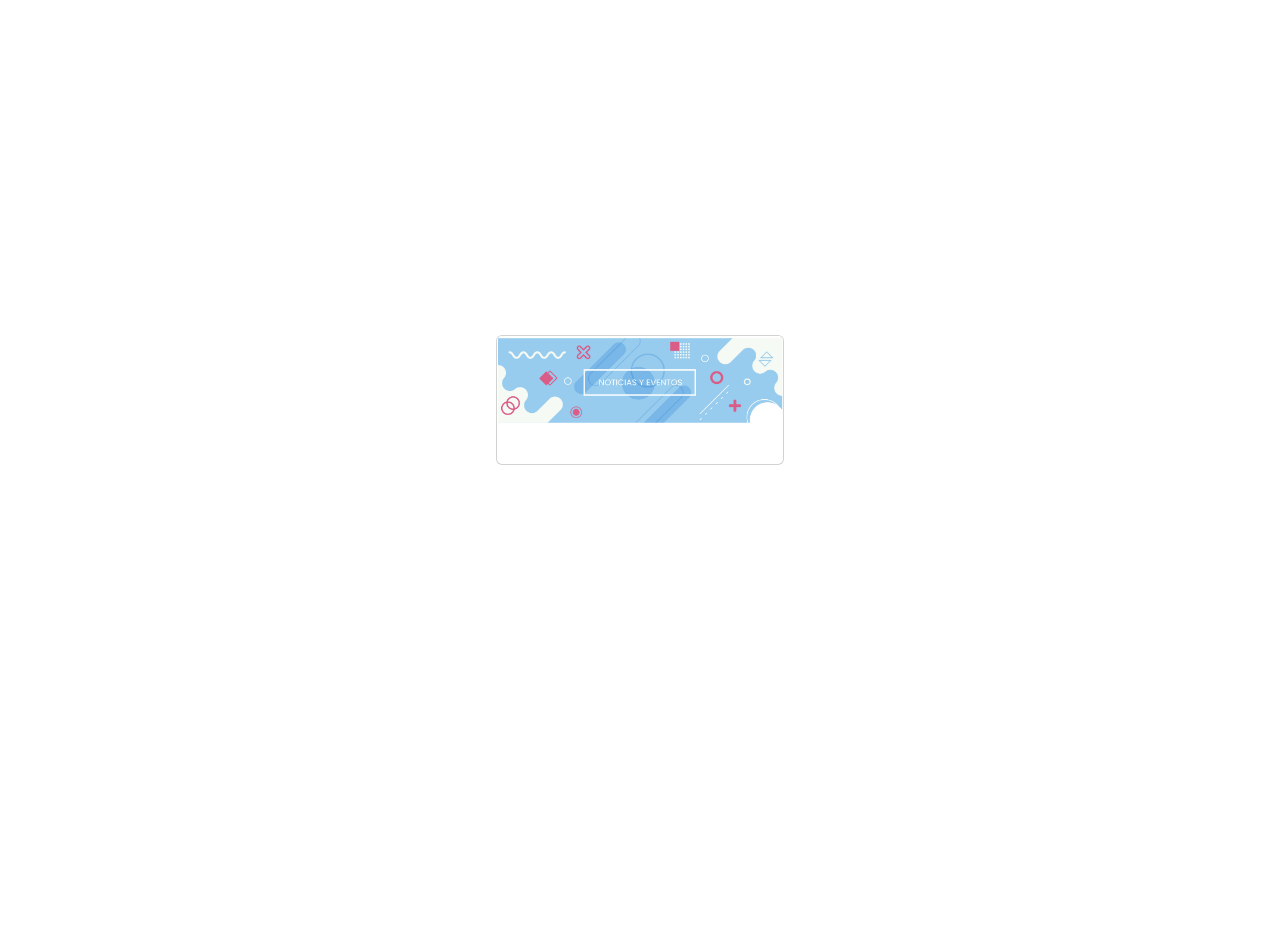
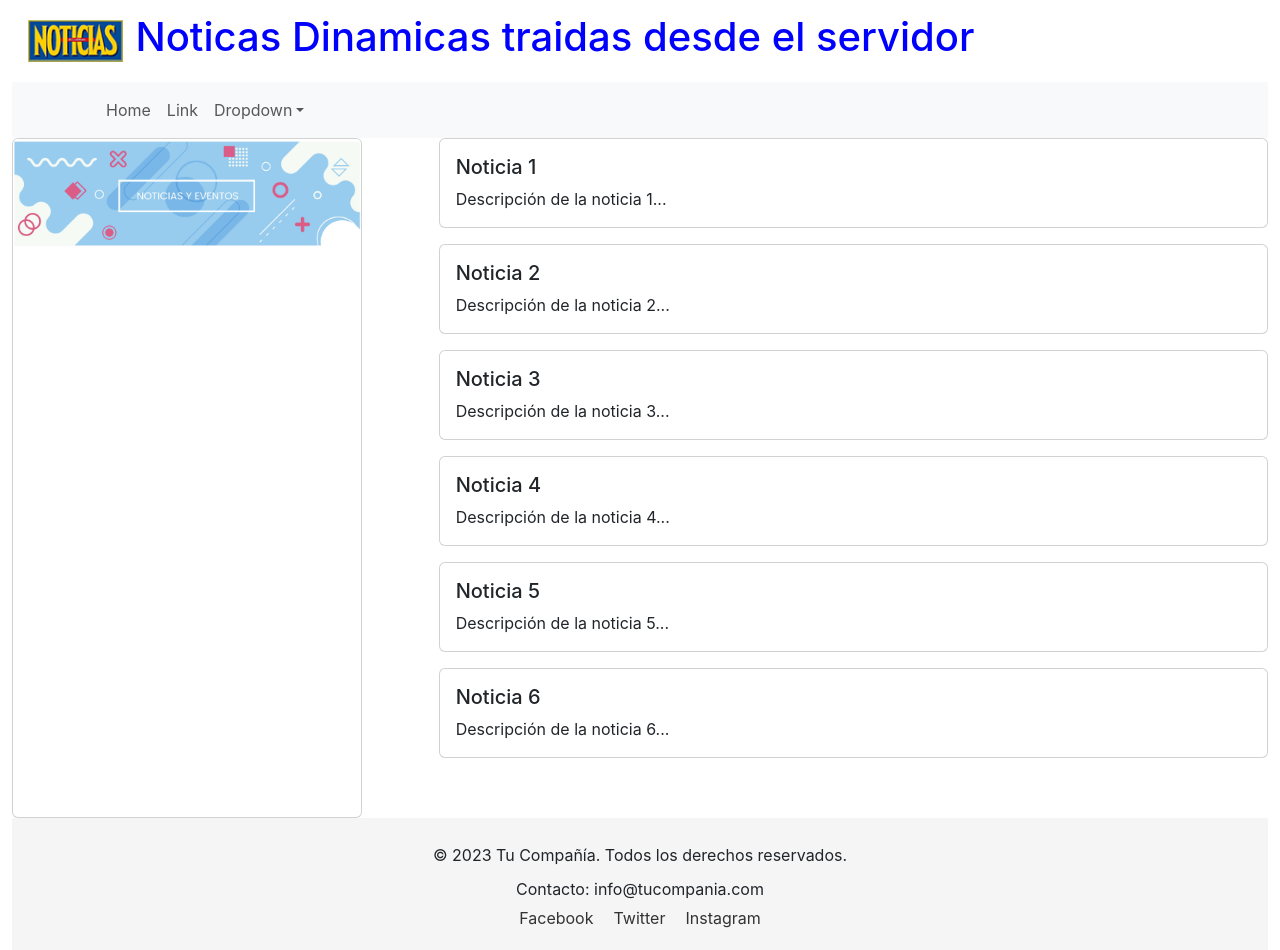
Before and after one commit to sulbaranjc/noticias-frontend-react, a React (Create React App) app: page / in a window 1280 px wide. Before the commit the page ends 800 px from the top, so only its background shows below. Built offline with nearby package versions, Linux system fonts and the light colour scheme; no server answers; the HTML template or start-up script is replaced by a standard one.

Commit message:
Add react-bootstrap and @babel/plugin-proposal-private-property-in-object dependencies, update CSS for FooterApp, and update title in index.html

```diff
--- a/package.json
+++ b/package.json
@@ -9,6 +9,7 @@
     "axios": "^1.6.2",
     "bootstrap": "^5.3.2",
     "react": "^18.2.0",
+    "react-bootstrap": "^2.9.1",
     "react-dom": "^18.2.0",
     "react-router-dom": "^6.21.0",
     "react-scripts": "5.0.1",
@@ -37,5 +38,8 @@
       "last 1 firefox version",
       "last 1 safari version"
     ]
+  },
+  "devDependencies": {
+    "@babel/plugin-proposal-private-property-in-object": "^7.21.11"
   }
 }
--- a/public/index.html
+++ b/public/index.html
@@ -10,34 +10,11 @@
       content="Web site created using create-react-app"
     />
     <link rel="apple-touch-icon" href="%PUBLIC_URL%/logo192.png" />
-    <!--
-      manifest.json provides metadata used when your web app is installed on a
-      user's mobile device or desktop. See https://developers.google.com/web/fundamentals/web-app-manifest/
-    -->
     <link rel="manifest" href="%PUBLIC_URL%/manifest.json" />
-    <!--
-      Notice the use of %PUBLIC_URL% in the tags above.
-      It will be replaced with the URL of the `public` folder during the build.
-      Only files inside the `public` folder can be referenced from the HTML.
-
-      Unlike "/favicon.ico" or "favicon.ico", "%PUBLIC_URL%/favicon.ico" will
-      work correctly both with client-side routing and a non-root public URL.
-      Learn how to configure a non-root public URL by running `npm run build`.
-    -->
-    <title>React App</title>
+    <title>Noticias App</title>
   </head>
   <body>
     <noscript>You need to enable JavaScript to run this app.</noscript>
     <div id="root"></div>
-    <!--
-      This HTML file is a template.
-      If you open it directly in the browser, you will see an empty page.
-
-      You can add webfonts, meta tags, or analytics to this file.
-      The build step will place the bundled scripts into the <body> tag.
-
-      To begin the development, run `npm start` or `yarn start`.
-      To create a production bundle, use `npm run build` or `yarn build`.
-    -->
   </body>
 </html>
--- a/src/App.css
+++ b/src/App.css
@@ -36,3 +36,30 @@
     transform: rotate(360deg);
   }
 }
+/* Estilos para FooterApp */
+.footer {
+  background-color: #f5f5f5;
+  text-align: center;
+  padding: 20px 0;
+}
+
+.footer .container {
+  display: flex;
+  flex-direction: column;
+  align-items: center;
+  justify-content: center;
+}
+
+.footer p {
+  margin: 5px 0;
+}
+
+.social-links a {
+  margin: 0 10px;
+  text-decoration: none;
+  color: #333;
+}
+
+.social-links a:hover {
+  text-decoration: underline;
+}
--- a/src/App.js
+++ b/src/App.js
@@ -1,35 +1,28 @@
-import React, { useState, useEffect } from 'react';
-import axios from 'axios';
 import './App.css';
-import bannerNoticias from './Banner-noticias.jpg';
+import Noticia from './components/Noticia';
+import Titulo from './components/Titulo';
+import NavbarApp from './components/NavbarApp.jsx';
+import FooterApp from './components/FooterApp'; // Asegúrate de importar FooterApp
+import BloqueNoticiasEstaticas from './components/BloqueNoticiasEstaticas';
+import { Container, Row, Col } from 'react-bootstrap';
 
 function App() {
-  const [noticia, setNoticia] = useState({ titulo: '', desarrollo: '' });
-  const [noticiaId, setNoticiaId] = useState(0);
-
-  useEffect(() => {
-    const interval = setInterval(() => {
-      axios.get(`http://127.0.0.1:8000/api/noticias/siguiente/${noticiaId}`)
-        .then(response => {
-          setNoticia(response.data);
-          setNoticiaId(response.data.id);
-        })
-        .catch(error => console.log(error));
-    }, 5000);
-
-    return () => clearInterval(interval);
-  }, [noticiaId]);
-
   return (
-    <div className="App d-flex justify-content-center align-items-center" style={{ height: '100vh' }}>
-      <div className="card" style={{ width: '18rem' }}>
-        <img src={bannerNoticias} className="card-img-top" alt="Avances de noticias" />
-        <div className="card-body">
-          <h5 className="card-title">{noticia.titulo}</h5>
-          <p className="card-text">{noticia.desarrollo}</p>
-        </div>
-      </div>
-    </div>
+    <Container fluid>
+      <Row>
+        <Col><Titulo /></Col>
+      </Row>
+      <Row>
+        <Col><NavbarApp/></Col>
+      </Row>
+      <Row>
+        <Col md={4}><Noticia /></Col>
+        <Col md={8}><BloqueNoticiasEstaticas /></Col>
+      </Row>
+      <Row>
+        <Col><FooterApp/></Col>
+      </Row>
+    </Container>
   );
 }
 
--- /dev/null
+++ b/src/components/BloqueNoticiasEstaticas.js
@@ -0,0 +1,31 @@
+// BloqueNoticiasEstaticas.jsx
+import React from 'react';
+import { Card } from 'react-bootstrap';
+
+const BloqueNoticiasEstaticas = () => {
+  // Ejemplo de noticias estáticas
+  const noticiasEstaticas = [
+    { titulo: 'Noticia 1', descripcion: 'Descripción de la noticia 1...' },
+    { titulo: 'Noticia 2', descripcion: 'Descripción de la noticia 2...' },
+    { titulo: 'Noticia 3', descripcion: 'Descripción de la noticia 3...' },
+    { titulo: 'Noticia 4', descripcion: 'Descripción de la noticia 4...' },
+    { titulo: 'Noticia 5', descripcion: 'Descripción de la noticia 5...' },
+    { titulo: 'Noticia 6', descripcion: 'Descripción de la noticia 6...' },
+    // Agrega más noticias según sea necesario
+  ];
+
+  return (
+    <div>
+      {noticiasEstaticas.map((noticia, index) => (
+        <Card key={index} className="mb-3">
+          <Card.Body>
+            <Card.Title>{noticia.titulo}</Card.Title>
+            <Card.Text>{noticia.descripcion}</Card.Text>
+          </Card.Body>
+        </Card>
+      ))}
+    </div>
+  );
+}
+
+export default BloqueNoticiasEstaticas;
--- /dev/null
+++ b/src/components/FooterApp.js
@@ -0,0 +1,21 @@
+// FooterApp.jsx
+import React from 'react';
+
+const FooterApp = () => {
+  return (
+    <footer className="footer">
+      <div className="container">
+        <p>&copy; {new Date().getFullYear()} Tu Compañía. Todos los derechos reservados.</p>
+        <p>Contacto: info@tucompania.com</p>
+        <div className="social-links">
+          {/* Enlaces a redes sociales, puedes cambiarlos o agregar más */}
+          <a href="https://facebook.com" target="_blank" rel="noopener noreferrer">Facebook</a>
+          <a href="https://twitter.com" target="_blank" rel="noopener noreferrer">Twitter</a>
+          <a href="https://instagram.com" target="_blank" rel="noopener noreferrer">Instagram</a>
+        </div>
+      </div>
+    </footer>
+  );
+}
+
+export default FooterApp;
--- /dev/null
+++ b/src/components/HeadApp.css
@@ -0,0 +1,16 @@
+/* HeadApp.css */
+
+/* Asegúrate de que el título se centre correctamente */
+.navbar-brand {
+  display: flex;
+  align-items: center;
+  justify-content: center;
+}
+
+/* Estilos para el título */
+.navbar-brand h1 {
+  margin-left: 10px; /* Ajusta según sea necesario */
+  text-align: center;
+  color : blue;
+  flex-grow: 1; /* Ocupa el espacio disponible */
+}
--- /dev/null
+++ b/src/components/NavbarApp.jsx
@@ -0,0 +1,34 @@
+import Container from 'react-bootstrap/Container';
+import Nav from 'react-bootstrap/Nav';
+import Navbar from 'react-bootstrap/Navbar';
+import NavDropdown from 'react-bootstrap/NavDropdown';
+
+function BasicExample() {
+  return (
+    <Navbar expand="lg" className="bg-body-tertiary">
+      <Container>
+        <Navbar.Brand href="#home"></Navbar.Brand>
+        <Navbar.Toggle aria-controls="basic-navbar-nav" />
+        <Navbar.Collapse id="basic-navbar-nav">
+          <Nav className="me-auto">
+            <Nav.Link href="#home">Home</Nav.Link>
+            <Nav.Link href="#link">Link</Nav.Link>
+            <NavDropdown title="Dropdown" id="basic-nav-dropdown">
+              <NavDropdown.Item href="#action/3.1">Action</NavDropdown.Item>
+              <NavDropdown.Item href="#action/3.2">
+                Another action
+              </NavDropdown.Item>
+              <NavDropdown.Item href="#action/3.3">Something</NavDropdown.Item>
+              <NavDropdown.Divider />
+              <NavDropdown.Item href="#action/3.4">
+                Separated link
+              </NavDropdown.Item>
+            </NavDropdown>
+          </Nav>
+        </Navbar.Collapse>
+      </Container>
+    </Navbar>
+  );
+}
+
+export default BasicExample;
--- /dev/null
+++ b/src/components/Noticia.js
@@ -0,0 +1,35 @@
+import React, { useState, useEffect } from 'react';
+import axios from 'axios';
+import bannerNoticias from '../Banner-noticias.jpg';
+
+function Noticia() {
+  const [noticia, setNoticia] = useState({ titulo: '', desarrollo: '' });
+  const [noticiaId, setNoticiaId] = useState(0);
+
+  useEffect(() => {
+    const interval = setInterval(() => {
+      axios.get(`http://127.0.0.1:8000/api/noticias/siguiente/${noticiaId}`)
+        .then(response => {
+          setNoticia(response.data);
+          setNoticiaId(response.data.id);
+        })
+        .catch(error => console.log(error));
+    }, 5000);
+
+    return () => clearInterval(interval);
+  }, [noticiaId]);
+
+  return (
+    <div className="">
+      <div className="card" style={{ width: '350px', height:'680px' }}>
+        <img src={bannerNoticias} className="card-img-top" alt="Avances de noticias" />
+        <div className="card-body">
+          <h5 className="card-title">{noticia.titulo}</h5>
+          <p className="card-text">{noticia.desarrollo}</p>
+        </div>
+      </div>
+    </div>
+  );
+}
+
+export default Noticia;
--- /dev/null
+++ b/src/components/Titulo.js
@@ -0,0 +1,29 @@
+import "./HeadApp.css"
+
+import Container from 'react-bootstrap/Container';
+import Navbar from 'react-bootstrap/Navbar';
+import imagenLogo from '../logoNoticia.png';
+
+function Titulo() {
+  return (
+     <Container className=" "
+      fluid={true} >
+      <Navbar className='mx-0 px-0' >
+        <Container  className='mx-1 px-0'>
+          <Navbar.Brand href="#home">
+            <img
+              alt=""
+              src={imagenLogo}
+              width="10%"
+              height="10%"
+              className="d-inline-block "
+            />{' '}
+            <h1 className=''>Noticas Dinamicas traidas desde el servidor</h1>
+          </Navbar.Brand>
+        </Container>
+      </Navbar>
+      </Container>
+  );
+}
+
+export default Titulo;
```
Also changed, not shown: src/logoNoticia.png (added), 1 other file (tests, documents, lock files or other folders).
